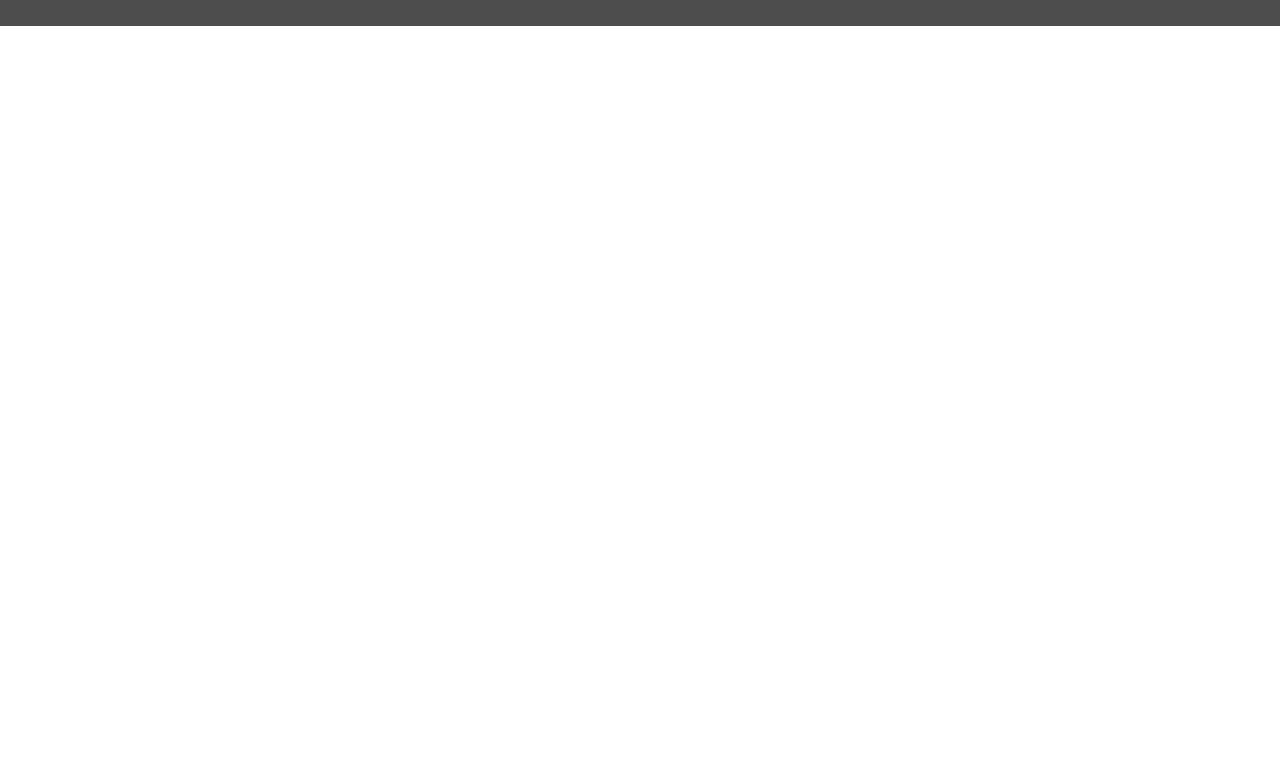
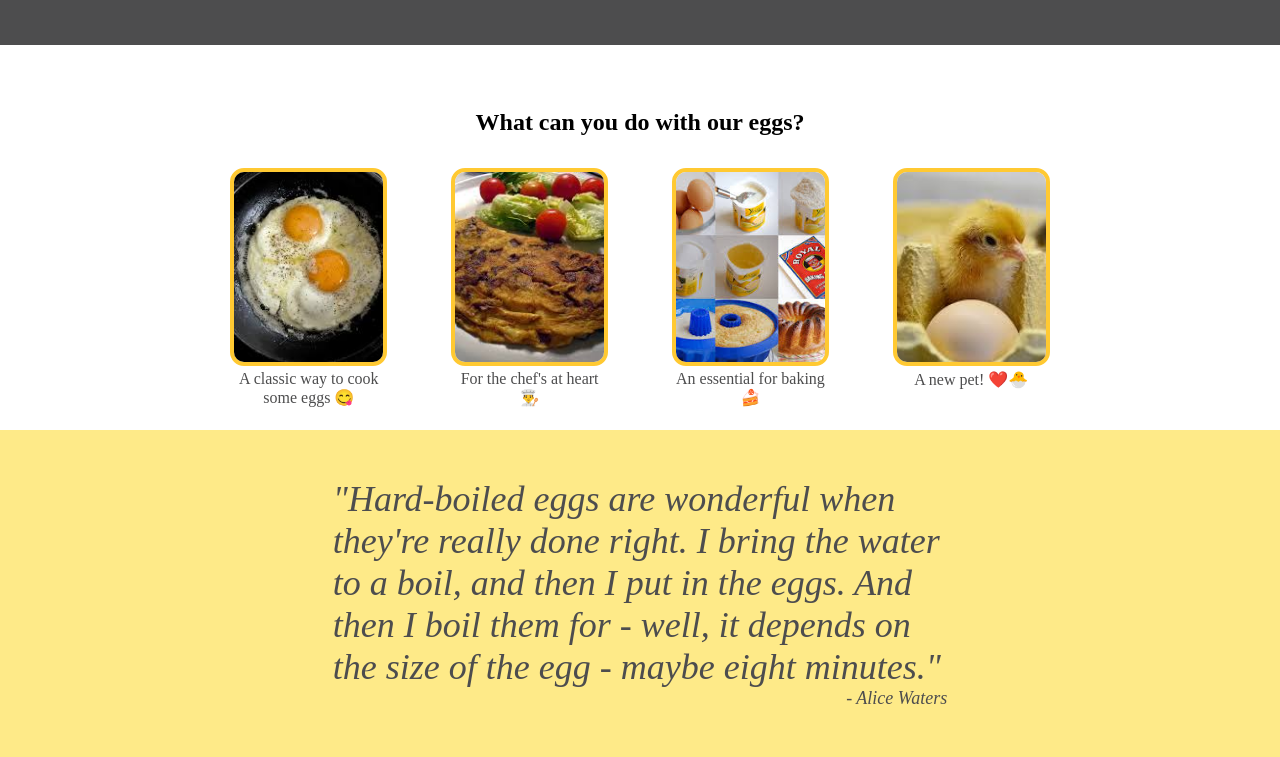
Before and after one commit to Levi-F06/landing-page, a plain HTML site: page index.html in a window 1280 px wide. Shown: the part 396-1153 px from the top of the page. Before the commit the page ends 800 px from the top, so only its background shows below. Drawn offline with Linux system fonts and the light colour scheme.

Commit message:
:sparkles: Add gallery and quote sections

```diff
--- a/index.html
+++ b/index.html
@@ -27,5 +27,34 @@
             </div>
             <img src="./images/lots-of-eggs.jpeg">
         </div>
+        <div class="gallery">
+            <h2>What can you do with our eggs?</h2>
+            <div class="photos">
+                <div class="photo">
+                    <img src="./images/egg-1.jpeg">
+                    <p>A classic way to cook some eggs 😋</p>
+                </div>
+                <div class="photo">
+                    <img src="./images/egg-2.jpeg">
+                    <p>For the chef's at heart 👨‍🍳</p>
+                </div>
+                <div class="photo">
+                    <img src="./images/egg-3.jpeg">
+                    <p>An essential for baking 🍰</p>
+                </div>
+                <div class="photo">
+                    <img src="./images/egg-4.jpeg">
+                    <p>A new pet! ❤️🐣</p>
+                </div>
+            </div>
+        </div>
+        <div class="quote">
+            <p class="quote-text">
+                "Hard-boiled eggs are wonderful when they're really done right. I bring the water to a boil, and then I put in the eggs. And then I boil them for - well, it depends on the size of the egg - maybe eight minutes."
+            </p>
+            <p class="quote-author">
+                - Alice Waters
+            </p>
+        </div>
     </body>
 </html>
--- a/main.css
+++ b/main.css
@@ -16,6 +16,7 @@ body {
     display: flex;
     flex-direction: column;
     width: 100%;
+    background-color: #4D4D4E;
 }
 
 body > * {
@@ -30,7 +31,7 @@ body > * {
     align-items: center;
     justify-content: space-between;
     height: 10vh;
-    position: absolute;
+    position: fixed;
     background-color: #4D4D4E;
     color: white;
     margin: 0;
@@ -78,6 +79,7 @@ li:hover {
     flex-direction: column;
     justify-content: space-between;
     align-items: flex-start;
+    gap: 16px;
 }
 
 .header-text p {
@@ -90,6 +92,7 @@ li:hover {
 
 .header-text h1 {
     font-size: 48px;
+    font-weight: extra-bold;
 }
 
 .header-text p {
@@ -112,3 +115,69 @@ li:hover {
     background-color: #fcd770;
     transition: all .2s;
 }
+
+/* Gallery */
+
+.gallery {
+    display: flex;
+    flex-direction: column;
+    align-items: center;
+    gap: 32px;
+    padding: 64px 10vw;
+    background-color: white;
+}
+
+.photos {
+    display: flex;
+    justify-content: space-between;
+    gap: 64px;
+    width: 80%;
+}
+
+.photo {
+    width: 100%;
+    text-align: center;
+}
+
+.photo img {
+    width: 100%;
+    height: 100%;
+    /* position: absolute; */
+    object-fit: cover;
+    overflow: hidden;
+    border: 4px solid #FFC932;
+    border-radius: 14px;
+}
+
+.photo p {
+    color: #4D4D4E;
+    font-size: 16px;
+}
+
+/* Quote box */
+
+.quote {
+    padding: 48px 20vw;
+    background-color: #FEEA88;
+    display: flex;
+    flex-direction: column;
+    align-items: center;
+    color: #4D4D4E;
+}
+.quote-text {
+    display: flex;
+    justify-content: flex-start;
+    width: 80%;
+    font-size: 36px;
+    font-weight: light;
+    font-style: italic;
+
+}
+
+.quote-author {
+    display: flex;
+    justify-content: flex-end;
+    width: 80%;
+    font-size: 18px;
+    font-style: italic;
+}
```
Also changed, not shown: images/egg-1.jpeg (added), images/egg-2.jpeg (added), images/egg-3.jpeg (added), images/egg-4.jpeg (added).
